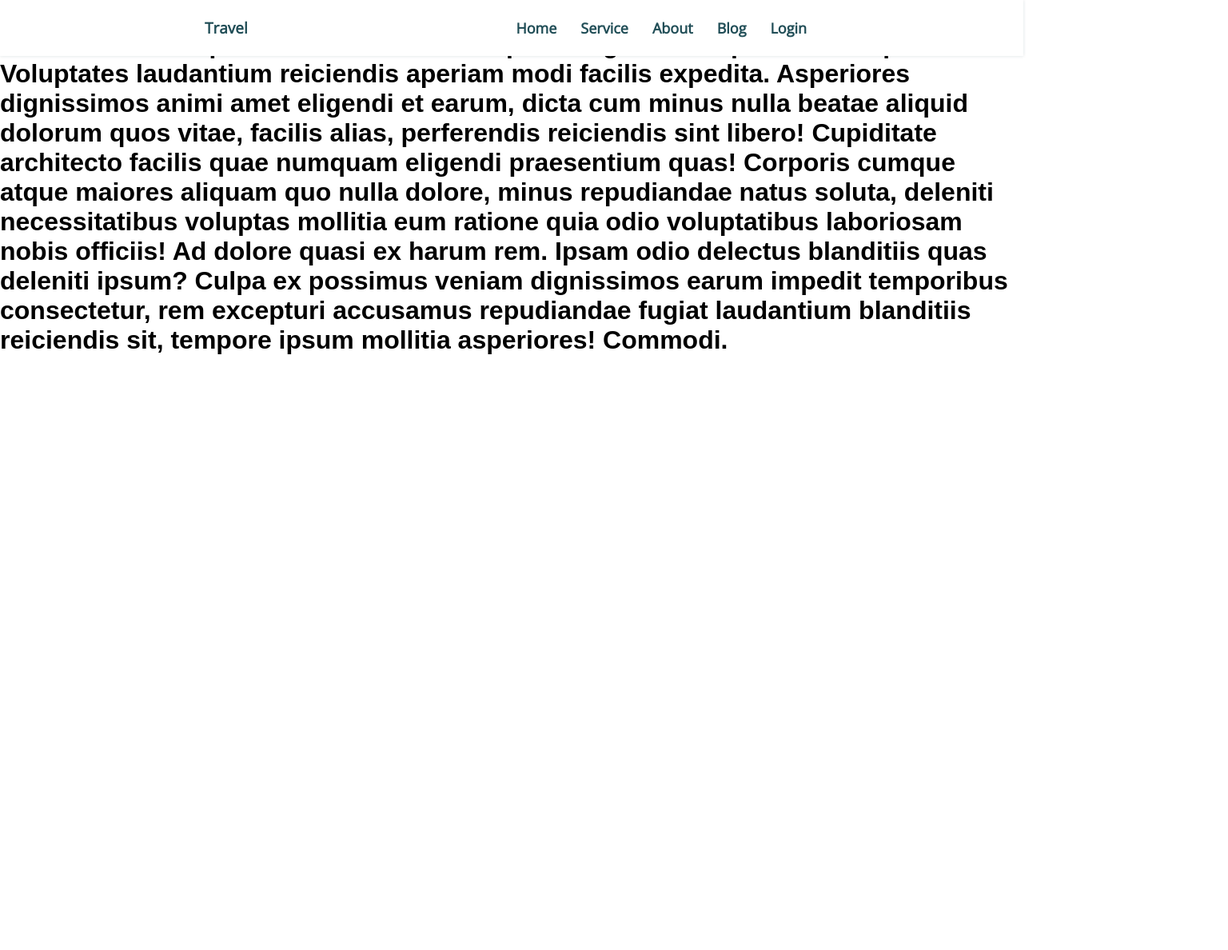
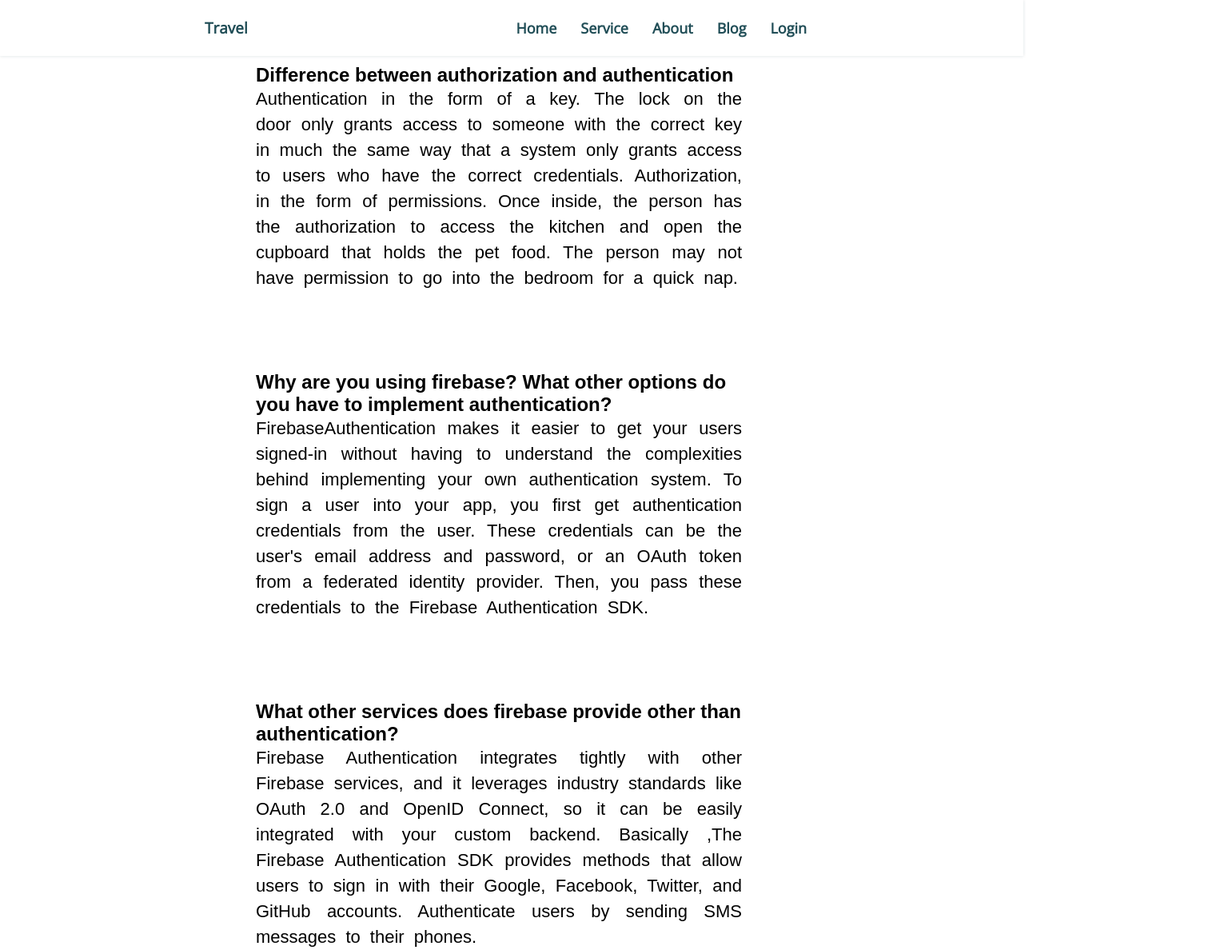
Before and after one commit to NH-Rifat/Travel-Guide-Application, a React (Create React App) app: page /blog in a window 1280 px wide. Shown: the whole page at 80% size, 1536 px wide, since content can reach past the window. Before the commit the page ends 800 px from the top, so only its background shows below. Built offline with nearby package versions, Linux system fonts and the light colour scheme; no server answers.

Commit message:
Blogs section done

```diff
--- a/src/pages/Blogs/Blog.css
+++ b/src/pages/Blogs/Blog.css
@@ -0,0 +1,27 @@
+.Blog-section{
+  margin-top: 80px;
+}
+
+.semantic_context{
+  width: 95%;
+  margin-left: 25%;
+}
+.semantic_tag{
+  width: 50%;
+}
+.semantic_tag p{
+  font-size: 22px;
+  word-spacing: 6px;
+  line-height: 32px;
+  text-align: justify;
+}
+.context_api{
+  margin-top: 100px;
+  width: 50%;
+}
+.context_api p{
+  font-size: 22px;
+  word-spacing: 6px;
+  line-height: 32px;
+  text-align: justify;
+}
--- a/src/pages/Blogs/Blog.js
+++ b/src/pages/Blogs/Blog.js
@@ -1,12 +1,52 @@
 import React from 'react';
+import './Blog.css';
 
 const Blog = () => {
   return (
-    <div>
-      <h1>Lorem ipsum dolor sit amet consectetur adipisicing elit. Similique sunt unde quasi! Nam dolorem itaque in nemo veniam voluptate eligendi voluptatum iste quaerat? Voluptates laudantium reiciendis aperiam modi facilis expedita.
-      Asperiores dignissimos animi amet eligendi et earum, dicta cum minus nulla beatae aliquid dolorum quos vitae, facilis alias, perferendis reiciendis sint libero! Cupiditate architecto facilis quae numquam eligendi praesentium quas!
-      Corporis cumque atque maiores aliquam quo nulla dolore, minus repudiandae natus soluta, deleniti necessitatibus voluptas mollitia eum ratione quia odio voluptatibus laboriosam nobis officiis! Ad dolore quasi ex harum rem.
-      Ipsam odio delectus blanditiis quas deleniti ipsum? Culpa ex possimus veniam dignissimos earum impedit temporibus consectetur, rem excepturi accusamus repudiandae fugiat laudantium blanditiis reiciendis sit, tempore ipsum mollitia asperiores! Commodi.</h1>
+    <div className='Blog-section'>
+      <div className='semantic_context'>
+        <div className='semantic_tag'>
+          <h2>Difference between authorization and authentication</h2>
+          <p>
+            Authentication in the form of a key. The lock on the door only
+            grants access to someone with the correct key in much the same way
+            that a system only grants access to users who have the correct
+            credentials. Authorization, in the form of permissions. Once inside,
+            the person has the authorization to access the kitchen and open the
+            cupboard that holds the pet food. The person may not have permission
+            to go into the bedroom for a quick nap.
+          </p>
+        </div>
+        <div className='context_api'>
+          <h2>
+            Why are you using firebase? What other options do you have to
+            implement authentication?
+          </h2>
+          <p>
+            FirebaseAuthentication makes it easier to get your users signed-in
+            without having to understand the complexities behind implementing
+            your own authentication system. To sign a user into your app, you
+            first get authentication credentials from the user. These
+            credentials can be the user's email address and password, or an
+            OAuth token from a federated identity provider. Then, you pass these
+            credentials to the Firebase Authentication SDK.
+          </p>
+        </div>
+        <div className='context_api'>
+          <h2>
+            What other services does firebase provide other than authentication?
+          </h2>
+          <p>
+            Firebase Authentication integrates tightly with other Firebase
+            services, and it leverages industry standards like OAuth 2.0 and
+            OpenID Connect, so it can be easily integrated with your custom
+            backend. Basically ,The Firebase Authentication SDK provides methods
+            that allow users to sign in with their Google, Facebook, Twitter,
+            and GitHub accounts. Authenticate users by sending SMS messages to
+            their phones.
+          </p>
+        </div>
+      </div>
     </div>
   );
 };
```
